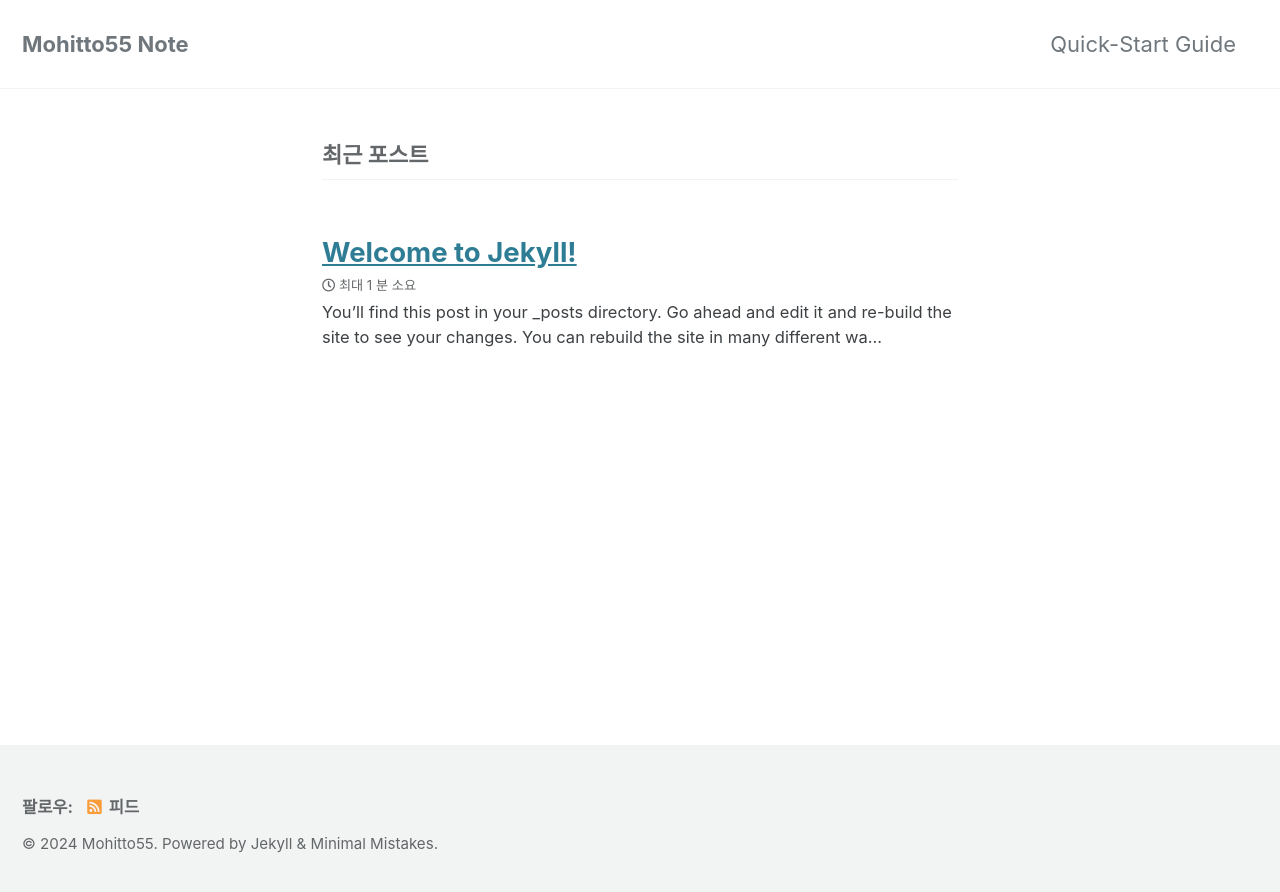
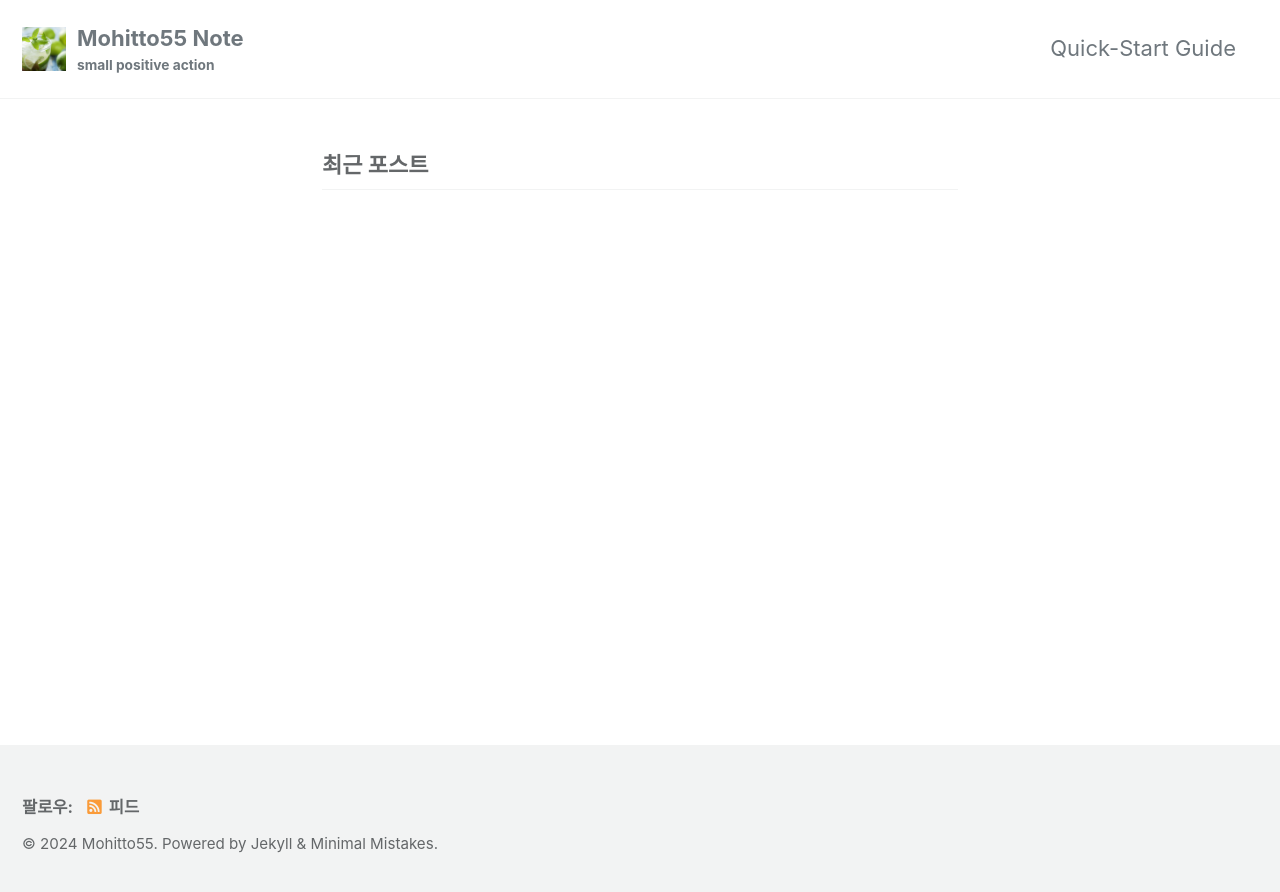
Before and after one commit to mohitto55/mohitto55.github.io, a Jekyll site: the page built from index.markdown, in a window 1280 px wide. Shown: the top 892 px of the page. Built offline with Jekyll 4.4.1, drawn with Linux system fonts in a browser that asks for light colours; cached includes are drawn as plain includes.

Commit message:
Modify Setting

```diff
--- a/_config.yml
+++ b/_config.yml
@@ -18,14 +18,14 @@ minimal_mistakes_skin    : "default" # "air", "aqua", "contrast", "dark", "dirt"
 locale                   : "ko-KR"
 title                    : "Mohitto55 Note"
 title_separator          : "|"
-subtitle                 : # site tagline that appears below site title in masthead
+subtitle                 : "small positive action"
 name                     : "Mohitto55"
 description              : "Mohitto's Note'"
 url                      : "https://mohitto55.github.io"
 baseurl                  : # the subpath of your site, e.g. "/blog"
 repository               : # GitHub username/repo-name e.g. "mmistakes/minimal-mistakes"
 teaser                   : # path of fallback teaser image, e.g. "/assets/images/500x300.png"
-logo                     : # path of logo image to display in the masthead, e.g. "/assets/images/88x88.png"
+logo                     : "/assets/images/mohitto.jpg"
 masthead_title           : # overrides the website title displayed in the masthead, use " " for no title
 # breadcrumbs            : false # true, false (default)
 words_per_minute         : 200
--- a/_posts/2024-01-15-welcome-to-jekyll.markdown
+++ /dev/null
@@ -1,29 +0,0 @@
----
-layout: post
-title:  "Welcome to Jekyll!"
-date:   2024-01-15 23:30:14 +0900
-categories: jekyll update
----
-You’ll find this post in your `_posts` directory. Go ahead and edit it and re-build the site to see your changes. You can rebuild the site in many different ways, but the most common way is to run `jekyll serve`, which launches a web server and auto-regenerates your site when a file is updated.
-
-Jekyll requires blog post files to be named according to the following format:
-
-`YEAR-MONTH-DAY-title.MARKUP`
-
-Where `YEAR` is a four-digit number, `MONTH` and `DAY` are both two-digit numbers, and `MARKUP` is the file extension representing the format used in the file. After that, include the necessary front matter. Take a look at the source for this post to get an idea about how it works.
-
-Jekyll also offers powerful support for code snippets:
-
-{% highlight ruby %}
-def print_hi(name)
-  puts "Hi, #{name}"
-end
-print_hi('Tom')
-#=> prints 'Hi, Tom' to STDOUT.
-{% endhighlight %}
-
-Check out the [Jekyll docs][jekyll-docs] for more info on how to get the most out of Jekyll. File all bugs/feature requests at [Jekyll’s GitHub repo][jekyll-gh]. If you have questions, you can ask them on [Jekyll Talk][jekyll-talk].
-
-[jekyll-docs]: https://jekyllrb.com/docs/home
-[jekyll-gh]:   https://github.com/jekyll/jekyll
-[jekyll-talk]: https://talk.jekyllrb.com/
```
Also changed, not shown: assets/images/mohitto.jpg (added), 1 other file.
